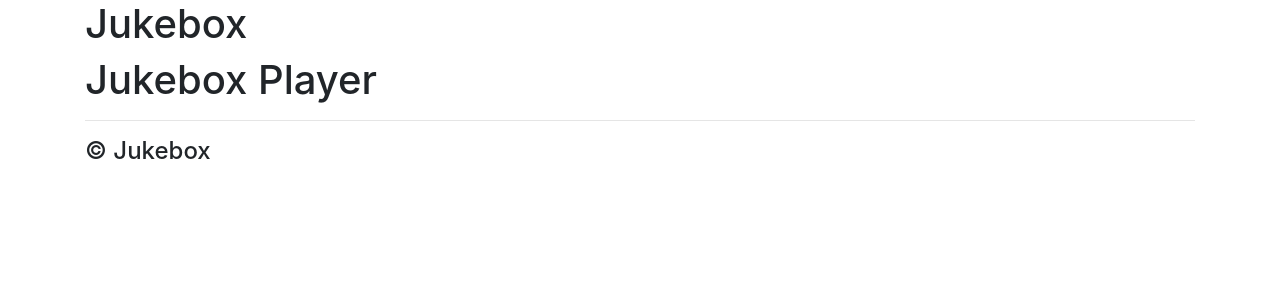
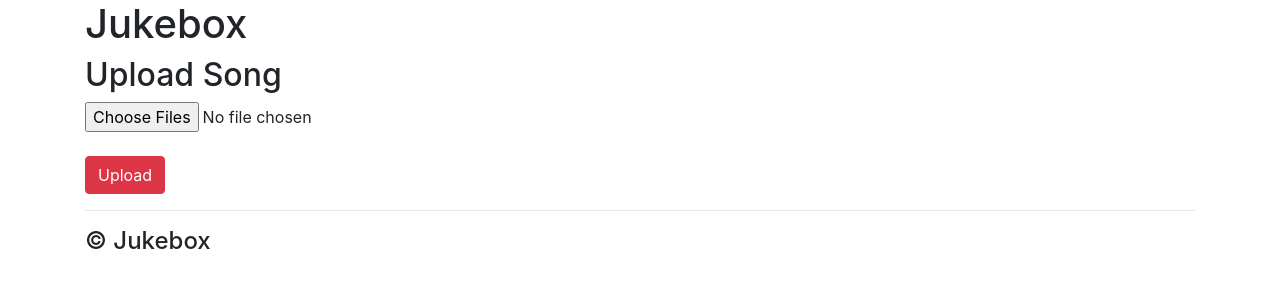
Before and after one commit to RocHack/Jukebox, a Flask app: page / in a window 1280 px wide. Shown: the top 300 px of the page. Run offline with Flask 2, Linux system fonts and the light colour scheme; some libraries are stand-ins or nearby versions.

Commit message:
skeleton done

```diff
--- a/app/templates/index.html
+++ b/app/templates/index.html
@@ -2,6 +2,32 @@
 
 {% block content %}
 
-	<h1>Jukebox Player</h1>
+{% if filename %}
+	<div>
+		<h2>Song : {{filename}}</h2>
+		<div class="hero-unit">
+		<audio class="audio" controls>
+			<source src="uploads/{{ filename }}" type="audio/mpeg">
+		</audio>
+		<hr />
+
+		<p>
+			<a href="{{ url_for('index') }}" class ="btn btn-primary">Home</a>
+			<a href="/uploads/{{ filename }}" class="btn btn-info">Download</a>
+			<a href="{{ url_for ('upload_file') }}" class="btn btn-danger">Upload</a>
+		</p>
+	</div>
+
+{% else %}
+
+<div class="form-audio">
+    <h2>Upload Song</h2>
+    <form action="{{ url_for('upload_file') }}" method="post" enctype="multipart/form-data">
+        <input type="file" name="file" class="button" multiple> <br/><br/>
+        <input type="submit" value="Upload" class="btn btn-danger">
+      </form>
+</div>
+
+{% endif %}
 
 {% endblock %}
--- a/app/view.py
+++ b/app/view.py
@@ -1,20 +1,3 @@
-'''
-@app.route('/upload', methods = ['GET','POST'])
-def upload_file():
-	if request.method == 'POST':
-		file = request.files['file']
-		if file.filename:
-			filename = secure_filename(file.filename)
-            file.save(os.path.join(app.config['UPLOAD_FOLDER'], filename))
-            return render_template('index.html', filename=filename)
-    return render_template('index.html')
-
-@app.route('/uploads/')
-def uploaded_file(filename):
-    return send_from_directory(app.config['UPLOAD_FOLDER'],
-                               filename, as_attachment=True)
-
-'''
 import os
 from flask import render_template, request, send_from_directory
 from werkzeug.utils import secure_filename
@@ -23,3 +6,18 @@ from app import app
 @app.route('/')
 def index():
 	return render_template('index.html')
+
+@app.route('/upload', methods = ['GET','POST'])
+def upload_file():
+	if request.method == 'POST':
+		file = request.files['file']
+		if file.filename:
+			filename = secure_filename(file.filename)
+			file.save(os.path.join(app.config['UPLOAD_FOLDER'], filename))
+			return render_template('index.html', filename=filename)
+	return render_template('index.html')
+
+@app.route('/uploads/')
+def uploaded_file(filename):
+	return send_from_directory(app.config['UPLOAD_FOLDER'],
+								filename, as_attachment=True)
```
Also changed, not shown: 1 other file.
